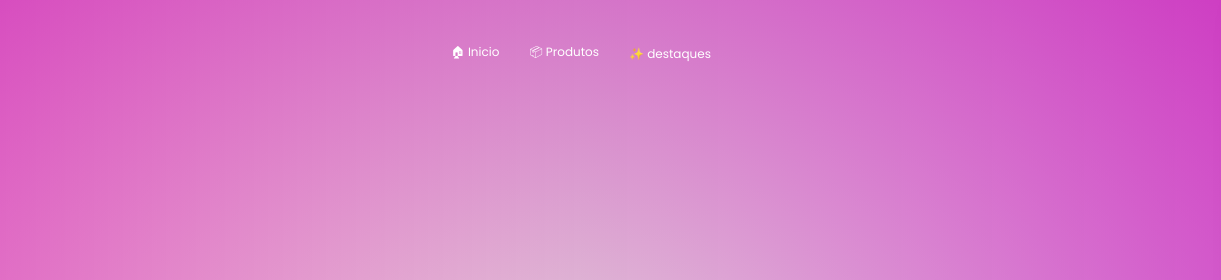
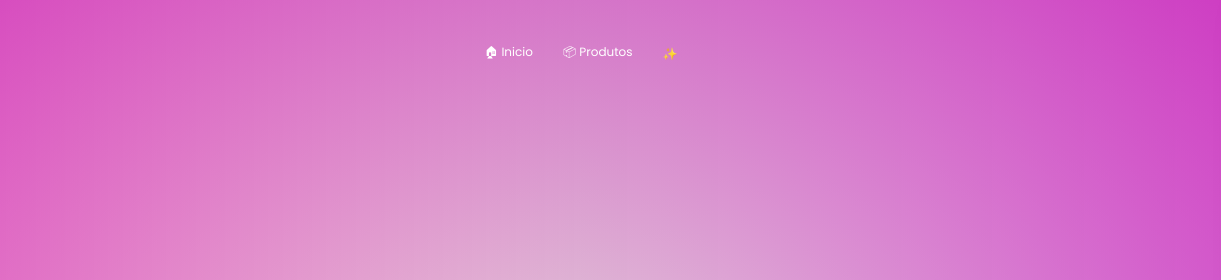
Before and after one commit to Marcello-ribeiro/millys-artss, a plain HTML site: page index.html in a window 1280 px wide. Shown: the top 280 px of the page, 59-1280 px from the left. Drawn offline with nearby package versions, Linux system fonts and the light colour scheme; a web font is replaced by a local one.

Commit message:
TESTANDO

```diff
--- a/index.html
+++ b/index.html
@@ -34,7 +34,7 @@
 <ul id="itens-menu">
 <li><a href="index.html">🏠︎ Inicio</a></li>
 <li><a href="assets/pages/produtos.html">📦︎ Produtos</a></li>
-<li><a href="#produtos-dts">✨ destaques</a></li>
+<li><a href="#produtos-dts">✨ </a></li>
 </ul>
 </nav>
 
```
